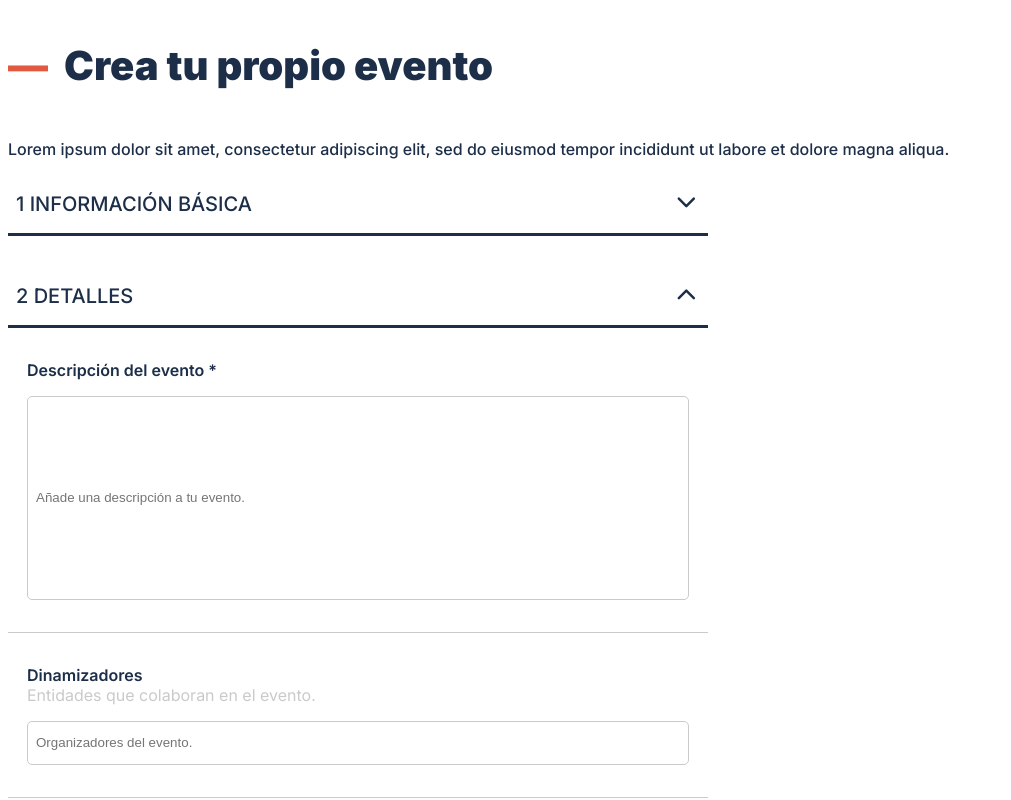
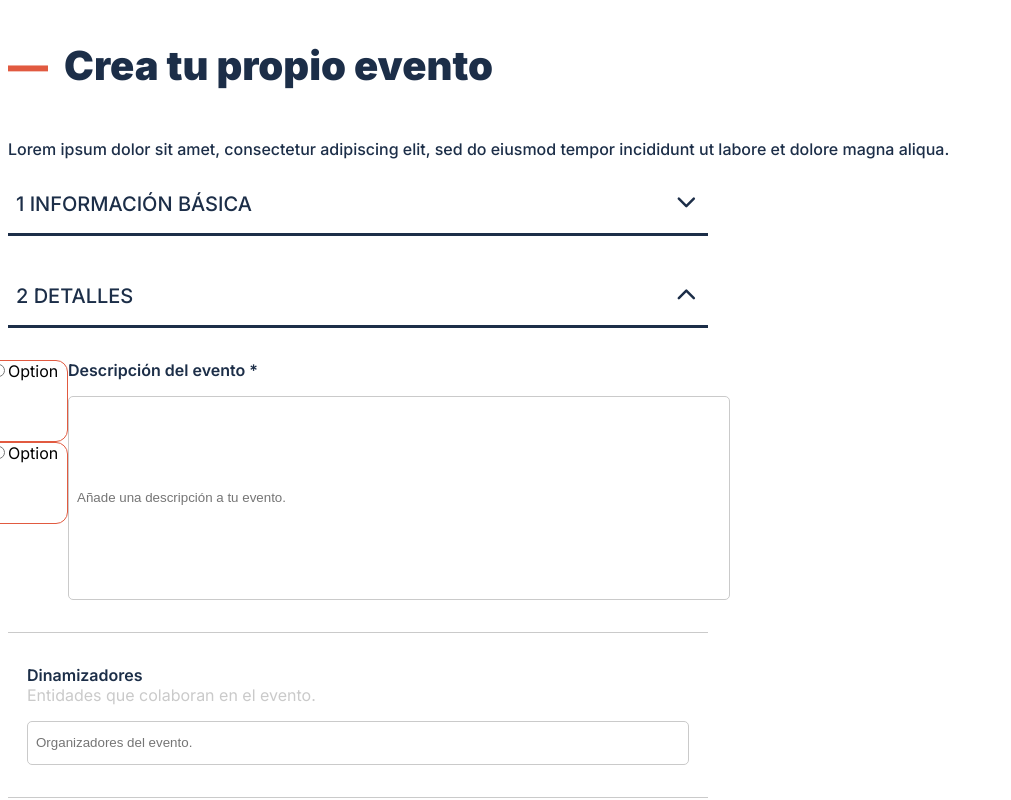
Before and after one commit to raulalhena/actos, a Next.js app: page /event in a window 1280 px wide. Both pictures are taken after a click on the element 686 px from the left and 296 px from the top of the page. Shown: the top 800 px of the page, without its empty margins (0-1011 px from the left). Built offline with nearby package versions, Linux system fonts and the light colour scheme.

Commit message:
ButtonCardRadio no styles

```diff
--- a/src/app/event/page.tsx
+++ b/src/app/event/page.tsx
@@ -1,5 +1,7 @@
 import EventForm from '@/components/Form/EventForm';
 import styles from './event.module.css';
+import ButtonCardRadius from '@/components/Button/ButtonCardRadio';
+import { ChangeEvent, useState } from 'react';
 
 const page = () => {
 
@@ -9,6 +11,7 @@ const page = () => {
                 <h1 className={styles.dash}>—</h1>
                 <h1>Crea tu propio evento</h1>
             </section>
+
             <p>Lorem ipsum dolor sit amet, consectetur adipiscing elit, sed do eiusmod tempor incididunt ut labore et dolore magna aliqua.</p>
             <EventForm />
         </>
--- /dev/null
+++ b/src/app/interfaces/RadioGroupContainerProps.ts
@@ -0,0 +1,7 @@
+import { ButtonCardRadioProps } from './buttonCardRadioProps';
+
+export interface RadioGroupContainerProps {
+    radioButtons: ButtonCardRadioProps[];
+    selectedValue: string ;
+    onChange: (value: string) => void;
+  }
--- /dev/null
+++ b/src/app/interfaces/buttonCardRadioProps.ts
@@ -0,0 +1,9 @@
+
+export interface ButtonCardRadioProps{
+    id: string;
+    name : string;
+    text: string;
+    value: string;
+    checked: boolean;
+    onChange: (event :React.ChangeEvent<HTMLInputElement>) => void;
+}
--- a/src/app/interfaces/eventFormProps.ts
+++ b/src/app/interfaces/eventFormProps.ts
@@ -2,7 +2,7 @@ export interface EventFormProps  {
     category?: string | undefined;
     tags?: string[] | undefined;
     address: string | undefined;
-    webLink: string | undefined;
+    webLink?: string | undefined;
     organizedBy: string;
     language: string | undefined;
     event: string | undefined;
--- /dev/null
+++ b/src/components/Button/ButtonCardRadio.module.css
@@ -0,0 +1,13 @@
+.radioButton {
+    cursor: pointer;
+}
+.cardButton{
+    border-radius: 12px;
+    border: 1.5px solid #E15A40;
+    background: #FFF;
+    cursor: pointer;
+    width: 5em;
+    height: 5em;
+    display: block;
+    z-index: 50;
+}
--- /dev/null
+++ b/src/components/Button/ButtonCardRadio.tsx
@@ -0,0 +1,17 @@
+import { ButtonCardRadioProps } from '@/app/interfaces/buttonCardRadioProps';
+import styles from './ButtonCardRadio.module.css';
+
+const ButtonCardRadio = (props : ButtonCardRadioProps) => {
+
+    return (
+        <>
+            <label className={styles.cardButton} >
+                <input type="radio" className={styles.radio}  name={props.name} value={props.value} onChange={props.onChange} checked={props.checked}/>
+                <span >{props.text}</span>
+            </label>
+        </>
+    );
+
+};
+
+export default ButtonCardRadio;
--- /dev/null
+++ b/src/components/ButtonContainer/ButtonCardRadioContainer.tsx
@@ -0,0 +1,21 @@
+import { ButtonCardRadioProps } from '@/app/interfaces/buttonCardRadioProps';
+import ButtonCardRadio from '../Button/ButtonCardRadio';
+import { RadioGroupContainerProps } from '@/app/interfaces/RadioGroupContainerProps';
+
+function RadioGroupContainer({ radioButtons,selectedValue,onChange }: RadioGroupContainerProps) {
+
+    return (
+        <div>
+            {radioButtons.map((radioButton) => (
+                <ButtonCardRadio
+                    key={radioButton.id}
+                    {...radioButton}
+                    checked={selectedValue === radioButton.value}
+                    onChange={() => onChange(radioButton.value)}
+                />
+            ))}
+        </div>
+    );
+}
+
+export default RadioGroupContainer;
--- a/src/components/Form/EventForm.tsx
+++ b/src/components/Form/EventForm.tsx
@@ -1,5 +1,5 @@
 'use client';
-import { useState } from 'react';
+import { ChangeEvent, useState } from 'react';
 import Select from '@/components/Select/Select';
 import TextInput from '@/components/TextInput/TextInput';
 import categories from '@/data/category.json';
@@ -11,7 +11,10 @@ import styles from './EventForm.module.css';
 import { ChevronDownIcon } from '../ChevronDownIcon/ChevronDownIcon';
 import { TextArea } from '../TextArea/TextArea';
 import TextInputWithSubtitle from '../TextInputWithSubtitle/TextInputWithSubtitle';
-
+import ButtonCardRadio from '../Button/ButtonCardRadio';
+import RadioGroupContainer from '../ButtonContainer/ButtonCardRadioContainer';
+import { ButtonCardRadioProps } from '@/app/interfaces/buttonCardRadioProps';
+import radioButtonsContainer from '@/data/radioButtons.json';
 // Form
 const EventForm = () => {
     const [ formData, setFormData ] = useState<EventFormProps>({
@@ -19,7 +22,7 @@ const EventForm = () => {
         description: '',
         tags: [],
         category: '',
-        adress: '',
+        address: '',
         date: '',
         startTime: '',
         endTime: '',
@@ -43,7 +46,7 @@ const EventForm = () => {
         visibility: false,
         status: false,
         organizedBy: '',
-        address: '',
+        event: '',
     });
     //Visibility
     const [ isSection1Visible, setIsSection1Visible ] = useState(false);
@@ -78,7 +81,26 @@ const EventForm = () => {
         console.log(formData);
     };
 
+    // Button Radio
+
+    const [ selectedValue, setSelectedValue ] = useState<string>('');
+
+    const handleRadioChange = (value: string) => {
+        setSelectedValue(value);
+        setFormData({
+            ...formData,
+            type: value,
+        });
+    };
+    // Radio Group
+    const radioButtons: ButtonCardRadioProps[] = radioButtonsContainer.map((container) => ({
+        ...container,
+        checked: selectedValue === container.value,
+        onChange: () => handleRadioChange(container.value),
+    }));
+
     return (
+        <>
             <div className={styles.form}>
                 <form onSubmit={handlesubmit}>
                     <div>
@@ -156,6 +178,11 @@ const EventForm = () => {
                         </section>
                         {isSection2Visible && <section>
                             <div className={styles.formField}>
+                                <RadioGroupContainer
+                                    radioButtons={radioButtons}
+                                    selectedValue={selectedValue}
+                                    onChange={handleRadioChange}
+                                />
                                 <TextArea
                                     id="description"
                                     label="Descripción del evento *"
@@ -203,6 +230,7 @@ const EventForm = () => {
                     <ButtonSubmit label="Enviar" />
                 </form>
             </div>
+        </>
     );
 };
 
--- /dev/null
+++ b/src/data/radioButtons.json
@@ -0,0 +1,14 @@
+[
+    {
+      "id": "option1",
+      "name": "radioGroup",
+      "text": "Option 1",
+      "value": "option1"
+    },
+    {
+      "id": "option2",
+      "name": "radioGroup",
+      "text": "Option 2",
+      "value": "option2"
+    }
+  ]
```
Lines whose indentation alone changed are shown as unchanged.
